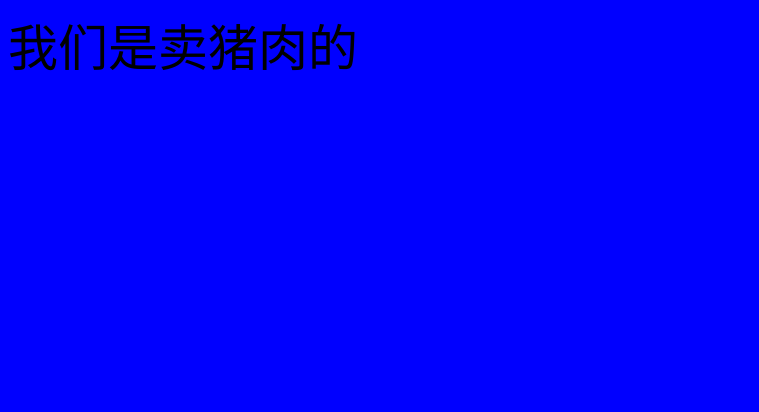
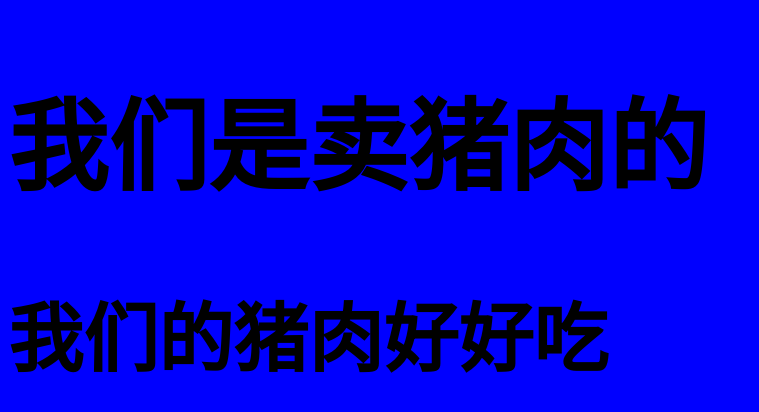
Before and after one commit to shepengfei/git-demo-01, a plain HTML site: page index.html in a window 1280 px wide. Shown: the whole page, without its empty margins (0-759 px from the left). Drawn offline with Linux system fonts and the light colour scheme.

Commit message:
添加了广告语

```diff
--- a/index.html
+++ b/index.html
@@ -9,7 +9,8 @@
 </head>
 
 <body>
-    我们是卖猪肉的
+    <h1>我们是卖猪肉的</h1>
+    <h2>我们的猪肉好好吃</h2>
 </body>
 
 </html>
```
